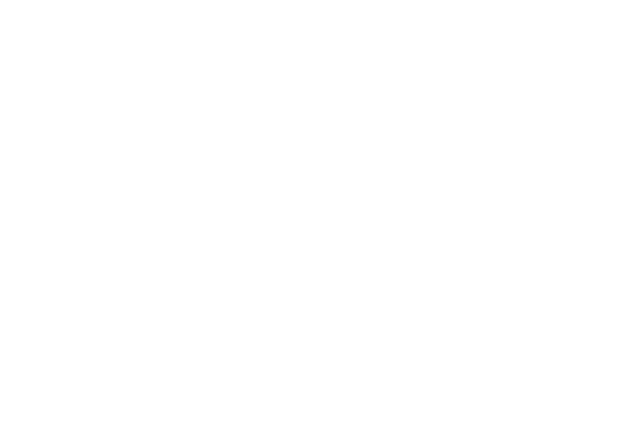
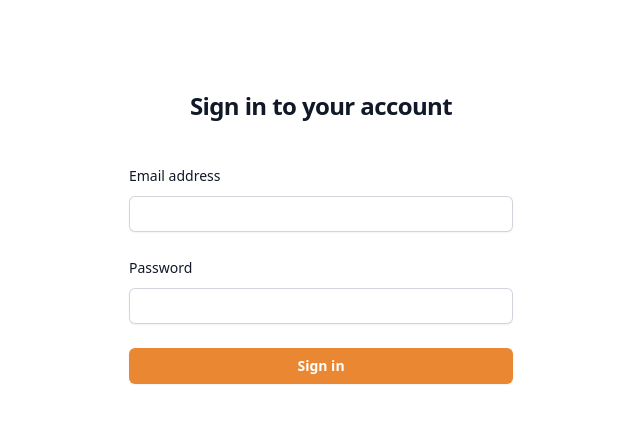
Before and after one commit to glowgleemofficial/garage_management_system, a React (Create React App) app in the folder client-project/: page /signin in a window 1280 px wide. Before the commit this address had no page. Shown: the top 422 px of the page, without its empty margins (319-959 px from the left). Built offline with nearby package versions, Linux system fonts and the light colour scheme.

Commit message:
route defined for signin

```diff
--- a/client-project/src/App.jsx
+++ b/client-project/src/App.jsx
@@ -1,7 +1,7 @@
 import {Route, Routes } from"react-router-dom"
 import Pending from"./components/Pages/Pending"
 import Expenses from"./components/Pages/Expenses"
-// import Signin from "./components/Pages/"
+import Signin from './components/Pages/Signin';
 import Home from"./components/Home"
 import Vehicle from"./components/Pages/Vehicle"
 import Customer from"./components/Pages/Customer"
@@ -20,7 +20,7 @@
         <Route path="/pending" element={<Pending />}></Route>
         <Route path="/expenses" element={<Expenses />}></Route>
         <Route path="/home" element={<Home />}></Route>
-        {/* <Route path="/signin" element={<Signin />}></Route> */}
+        <Route path="/signin" element={<Signin />}></Route>
         <Route path="/vehicle" element={<Vehicle />}></Route>
         <Route path="/customer" element={<Customer />}></Route>
         <Route path="/invoice" element={<Invoice />}></Route>
--- a/client-project/src/components/Pages/Signin.jsx
+++ b/client-project/src/components/Pages/Signin.jsx
@@ -1,6 +1,6 @@
 import React from "react";
 import { Link } from "react-router-dom";
-import Logo from "../components/Pages/images/logo.jpeg";
+// import Logo from "../components/Pages/images/logo.jpeg";
 
 
 function Signin() {
@@ -8,7 +8,7 @@
     <body>
       <div class="flex min-h-full flex-col justify-center px-6 py-12 lg:px-8">
         <div class="sm:mx-auto sm:w-full sm:max-w-sm">
-          <img class="mx-auto h-28 w-32" src={Logo} alt="Your Company"></img>
+          {/* <img class="mx-auto h-28 w-32" src={Logo} alt="Your Company"></img> */}
           <h2 class="mt-10 text-center text-2xl font-bold leading-9 tracking-tight text-gray-900">
             Sign in to your account
           </h2>
```
